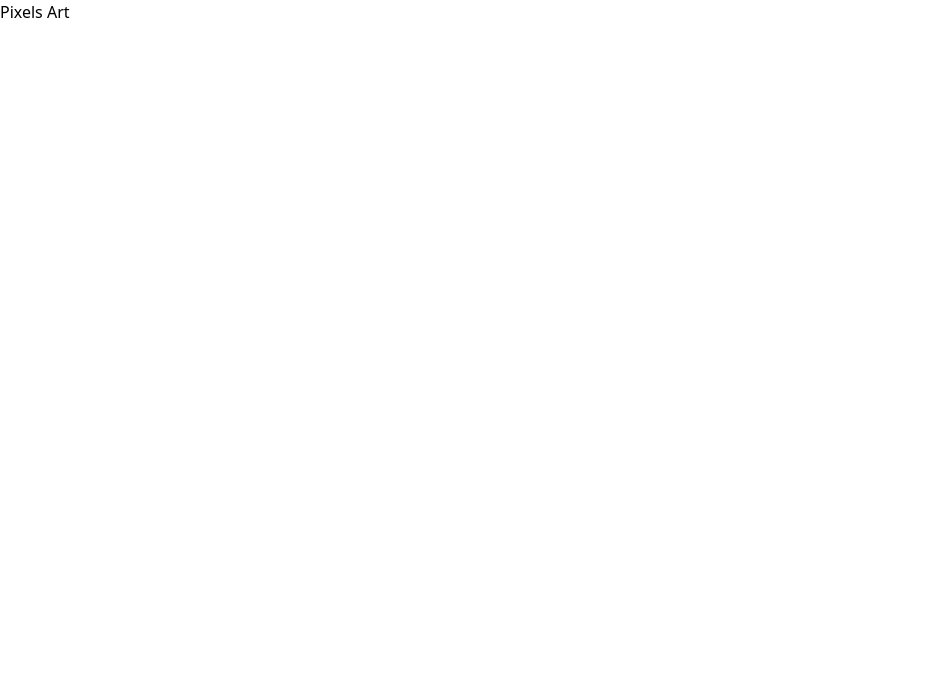
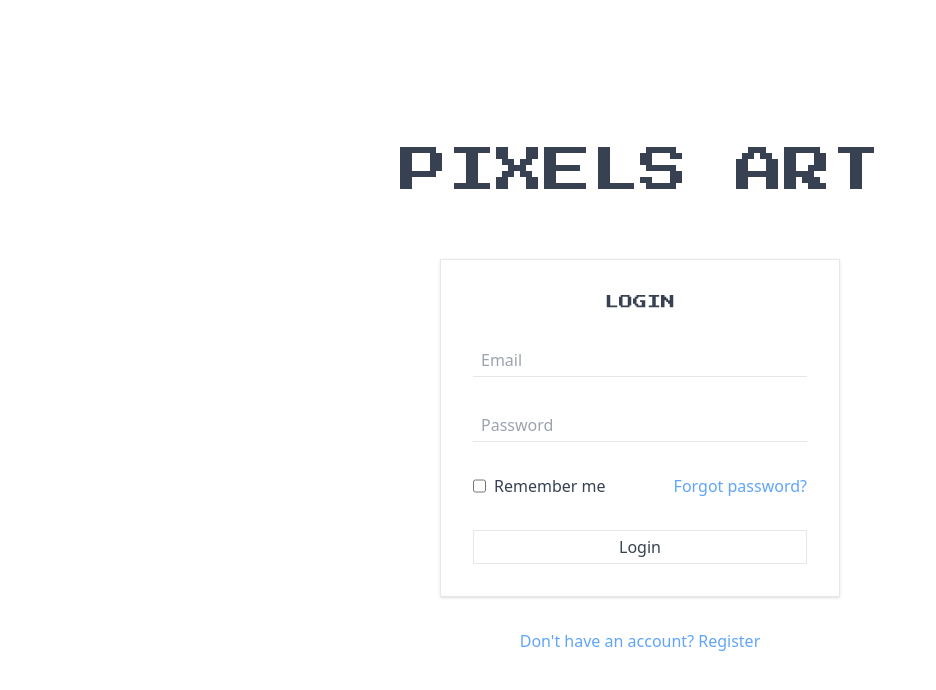
Before and after one commit to opedrodev/pixels-art, a React (Vite) app in the folder client/: page / in a window 1280 px wide. Shown: the top 690 px of the page, without its empty margins (0-936 px from the left). Built offline with nearby package versions, Linux system fonts and the light colour scheme.

Commit message:
feat: add login page

```diff
--- a/client/src/App.tsx
+++ b/client/src/App.tsx
@@ -1,8 +1,19 @@
+import Login from 'pages/Login';
+import NotFound from 'pages/NotFound';
+import { Route, Routes } from 'react-router-dom';
+import { ToastContainer } from 'react-toastify';
+import 'react-toastify/dist/ReactToastify.css';
+
 function App() {
   return (
-    <div className='App'>
-      <h1>Pixels Art</h1>
-    </div>
+    <>
+      <ToastContainer autoClose={ 3000 } />
+
+      <Routes>
+        <Route path='/' element={ <Login /> } />
+        <Route path='*' element={ <NotFound /> } />
+      </Routes>
+    </>
   );
 }
 
--- a/client/src/index.css
+++ b/client/src/index.css
@@ -1,3 +1,4 @@
+@import url('https://fonts.googleapis.com/css2?family=Press+Start+2P&display=swap');
 @tailwind base;
 @tailwind components;
 @tailwind utilities;
@@ -7,3 +8,7 @@
   padding: 0;
   box-sizing: border-box;
 }
+
+h1, h2 {
+  font-family: 'Press Start 2P', cursive;
+}
--- /dev/null
+++ b/client/src/pages/Login/index.tsx
@@ -0,0 +1,95 @@
+import Button from 'components/UI/Button';
+import Input from 'components/UI/Input';
+import Link from 'components/UI/Link';
+import { useState } from 'react';
+import { useNavigate } from 'react-router-dom';
+import { toast } from 'react-toastify';
+import loginValidationSchema from 'validations/loginValidationSchema';
+
+export default function Login() {
+  const navigate = useNavigate();
+
+  const [credentials, setCredentials] = useState({
+    email: '',
+    password: '',
+    remember: false,
+  });
+
+
+  function handleChange(e: React.ChangeEvent<HTMLInputElement>) {
+    setCredentials({
+      ...credentials,
+      [e.target.name]: e.target.value,
+    });
+  }
+
+  async function onLogin() {
+    try {
+      await loginValidationSchema.validate(credentials);
+
+      // TODO: Login user
+
+      navigate('/home');
+      toast.success('Login successful!');
+    } catch (error) {
+      if (error instanceof Error) {
+        toast.error(error.message);
+        throw new Error(error.message);
+      }
+    }
+  }
+
+  return (
+    <main className='text-gray-700 grid place-content-center justify-items-center h-[100vh]'>
+      <h1 className='text-5xl uppercase mb-16'>Pixels Art</h1>
+
+      <div className='flex flex-col gap-8 w-[400px] border border-gray-200 p-8 shadow'>
+        <h2 className='text-sm uppercase text-center'>Login</h2>
+
+        <Input
+          type='email'
+          placeholder='Email'
+          name='email'
+          onChange={ handleChange }
+        />
+
+        <Input
+          type='password'
+          placeholder='Password'
+          name='password'
+          onChange={ handleChange }
+        />
+
+        <div className='flex justify-between items-center'>
+          <label
+            htmlFor='remember'
+            className='flex  gap-2 cursor-pointer leading-none'
+          >
+            <input
+              type='checkbox'
+              name='remember'
+              id='remember'
+              checked={ credentials.remember }
+              onChange={ () => setCredentials({...credentials, remember: !credentials.remember }) }
+            />
+            Remember me
+          </label>
+
+          <Link to='/forgot-password'>Forgot password?</Link>
+        </div>
+
+        <Button
+          text='Login'
+          onClick={ onLogin }
+        />
+      </div>
+
+      <Link
+        to='/register'
+        className='mt-8'
+      >
+        Don&apos;t have an account? Register
+      </Link>
+    </main>
+  );
+}
--- /dev/null
+++ b/client/src/validations/loginValidationSchema.ts
@@ -0,0 +1,15 @@
+import { object, string } from 'yup';
+
+const EMAIL_REGEX = /^[A-Z0-9._%+-]+@[A-Z0-9.-]+\.[A-Z]{2,}$/i;
+
+const loginValidationSchema = object({
+  password: string()
+    .required('Password is required!')
+    .min(6, 'Password must be at least 6 characters!'),
+
+  email: string()
+    .required('Email is required!')
+    .matches(EMAIL_REGEX, 'Invalid email address!'),
+});
+
+export default loginValidationSchema;
```
